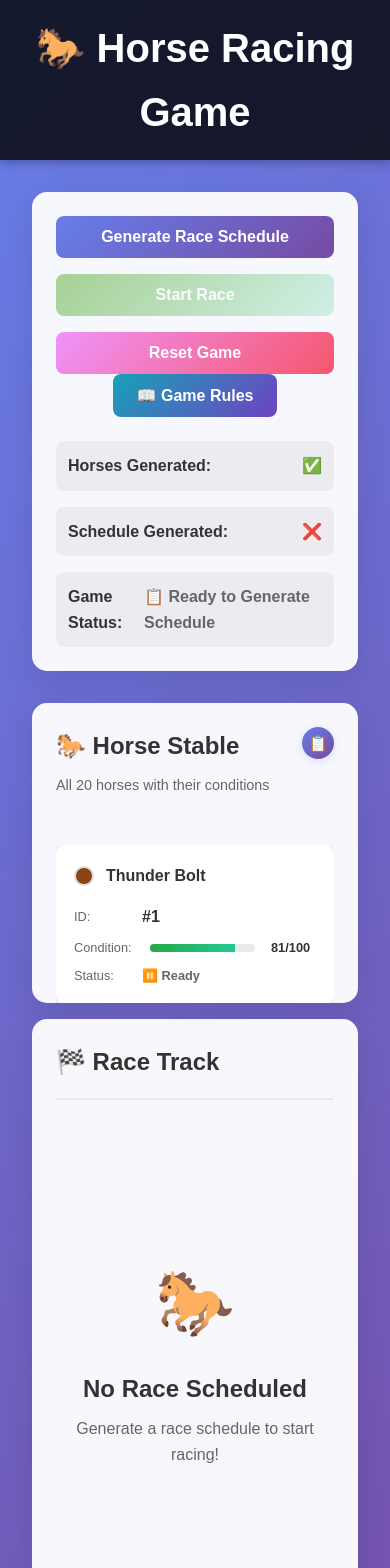
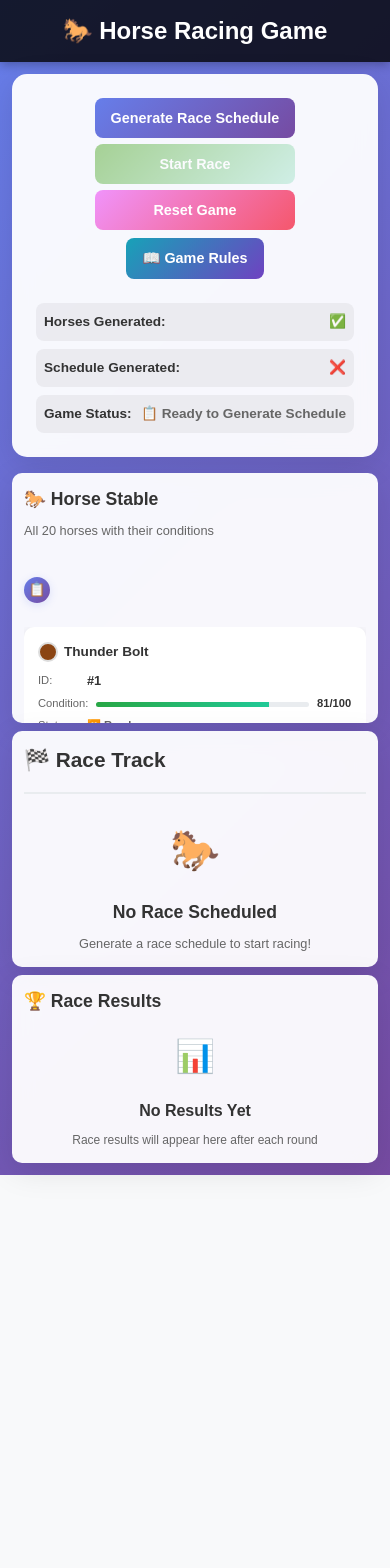
Before and after one commit to danylo-morhun/horse-racing, a Vue app: page / in a window 390 px wide. Shown: the top 1568 px of the page. After the commit the page ends 1175 px from the top, so only its background shows below. Built offline with nearby package versions, Linux system fonts and the light colour scheme.

Commit message:
feat: significantly improve mobile responsiveness and UI for smartphones

```diff
--- a/src/App.vue
+++ b/src/App.vue
@@ -105,6 +105,7 @@ export default {
   min-height: 600px;
 }
 
+/* Tablet and smaller desktop */
 @media (max-width: 1200px) {
   .game-content {
     grid-template-columns: 1fr;
@@ -116,4 +117,61 @@ export default {
     max-height: 300px;
   }
 }
+
+/* Mobile devices */
+@media (max-width: 768px) {
+  .app-header {
+    padding: 0.75rem;
+  }
+
+  .app-header h1 {
+    font-size: 1.8rem;
+  }
+
+  .app-main {
+    padding: 1rem;
+  }
+
+  .game-content {
+    grid-template-columns: 1fr;
+    gap: 0.75rem;
+    margin-top: 1rem;
+  }
+
+  .left-panel,
+  .right-panel,
+  .center-panel {
+    padding: 1rem;
+    border-radius: 12px;
+    max-height: none;
+    min-height: auto;
+  }
+
+  .left-panel,
+  .right-panel {
+    max-height: 250px;
+  }
+}
+
+/* Small mobile devices */
+@media (max-width: 480px) {
+  .app-header h1 {
+    font-size: 1.5rem;
+  }
+
+  .app-main {
+    padding: 0.75rem;
+  }
+
+  .game-content {
+    gap: 0.5rem;
+  }
+
+  .left-panel,
+  .right-panel,
+  .center-panel {
+    padding: 0.75rem;
+    border-radius: 10px;
+  }
+}
 </style>
--- a/src/components/Controls.vue
+++ b/src/components/Controls.vue
@@ -280,14 +280,71 @@ export default {
 @media (max-width: 768px) {
   .control-buttons {
     flex-direction: column;
+    gap: 0.75rem;
+  }
+
+  .left-buttons {
+    flex-direction: column;
+    gap: 0.5rem;
+  }
+
+  .right-buttons {
+    justify-content: center;
   }
 
   .btn {
     width: 100%;
+    padding: 0.875rem 1.25rem;
+    font-size: 0.95rem;
+    min-width: auto;
   }
 
   .game-status {
     grid-template-columns: 1fr;
+    gap: 0.75rem;
+  }
+
+  .status-item {
+    padding: 0.625rem;
+  }
+
+  .status-label {
+    font-size: 0.9rem;
+  }
+
+  .status-value {
+    font-size: 0.9rem;
+  }
+}
+
+@media (max-width: 480px) {
+  .control-buttons {
+    gap: 0.5rem;
+  }
+
+  .left-buttons {
+    gap: 0.375rem;
+  }
+
+  .btn {
+    padding: 0.75rem 1rem;
+    font-size: 0.9rem;
+  }
+
+  .game-status {
+    gap: 0.5rem;
+  }
+
+  .status-item {
+    padding: 0.5rem;
+  }
+
+  .status-label {
+    font-size: 0.85rem;
+  }
+
+  .status-value {
+    font-size: 0.85rem;
   }
 }
 </style>
--- a/src/components/HorseList.vue
+++ b/src/components/HorseList.vue
@@ -315,4 +315,139 @@ export default {
 .horses-grid::-webkit-scrollbar-thumb:hover {
   background: #a8a8a8;
 }
+
+@media (max-width: 768px) {
+  .horse-list-header {
+    flex-direction: column;
+    gap: 0.75rem;
+    align-items: flex-start;
+  }
+
+  .horse-list-header h2 {
+    font-size: 1.3rem;
+  }
+
+  .horse-list-header .subtitle {
+    font-size: 0.85rem;
+  }
+
+  .icon-button {
+    width: 28px;
+    height: 28px;
+    font-size: 0.9rem;
+  }
+
+  .horses-grid {
+    grid-template-columns: 1fr;
+    gap: 0.75rem;
+  }
+
+  .horse-card {
+    padding: 0.875rem;
+  }
+
+  .horse-header {
+    gap: 0.5rem;
+    margin-bottom: 0.75rem;
+  }
+
+  .horse-name {
+    font-size: 0.9rem;
+  }
+
+  .horse-details {
+    gap: 0.375rem;
+  }
+
+  .detail-item {
+    gap: 0.375rem;
+  }
+
+  .label {
+    font-size: 0.75rem;
+    min-width: 50px;
+  }
+
+  .value {
+    font-size: 0.85rem;
+  }
+
+  .condition-bar {
+    height: 6px;
+    margin: 0 0.375rem;
+  }
+
+  .condition-value {
+    font-size: 0.75rem;
+    min-width: 40px;
+  }
+
+  .status {
+    font-size: 0.75rem;
+  }
+}
+
+@media (max-width: 480px) {
+  .horse-list-header h2 {
+    font-size: 1.1rem;
+  }
+
+  .horse-list-header .subtitle {
+    font-size: 0.8rem;
+  }
+
+  .icon-button {
+    width: 26px;
+    height: 26px;
+    font-size: 0.85rem;
+  }
+
+  .horses-grid {
+    gap: 0.5rem;
+  }
+
+  .horse-card {
+    padding: 0.75rem;
+  }
+
+  .horse-header {
+    gap: 0.375rem;
+    margin-bottom: 0.5rem;
+  }
+
+  .horse-name {
+    font-size: 0.85rem;
+  }
+
+  .horse-details {
+    gap: 0.25rem;
+  }
+
+  .detail-item {
+    gap: 0.25rem;
+  }
+
+  .label {
+    font-size: 0.7rem;
+    min-width: 45px;
+  }
+
+  .value {
+    font-size: 0.8rem;
+  }
+
+  .condition-bar {
+    height: 5px;
+    margin: 0 0.25rem;
+  }
+
+  .condition-value {
+    font-size: 0.7rem;
+    min-width: 35px;
+  }
+
+  .status {
+    font-size: 0.7rem;
+  }
+}
 </style>
--- a/src/components/RaceTrack.vue
+++ b/src/components/RaceTrack.vue
@@ -475,4 +475,225 @@ export default {
   background: white;
   color: #28a745;
 }
+
+@media (max-width: 768px) {
+  .race-header {
+    flex-direction: column;
+    gap: 0.75rem;
+    align-items: flex-start;
+  }
+
+  .race-info {
+    gap: 0.5rem;
+  }
+
+  .round-info,
+  .distance-info {
+    padding: 0.375rem 0.75rem;
+    font-size: 0.8rem;
+  }
+
+  .empty-icon,
+  .ready-icon,
+  .waiting-icon {
+    font-size: 3rem;
+  }
+
+  .empty-state h3,
+  .ready-state h3,
+  .waiting-state h3 {
+    font-size: 1.3rem;
+  }
+
+  .empty-state p,
+  .ready-state p,
+  .waiting-state p {
+    font-size: 0.9rem;
+  }
+
+  .race-controls {
+    gap: 0.5rem;
+  }
+
+  .action-btn {
+    padding: 0.625rem 1rem;
+    font-size: 0.85rem;
+  }
+
+  .track-container {
+    padding: 0.75rem;
+  }
+
+  .horse-lane {
+    margin-bottom: 0.75rem;
+    height: 35px;
+  }
+
+  .lane-number {
+    width: 25px;
+    height: 25px;
+    font-size: 0.7rem;
+    margin-right: 0.75rem;
+  }
+
+  .horse-sprite {
+    width: 35px;
+    height: 35px;
+    font-size: 1.3rem;
+  }
+
+  .horse-info {
+    left: 40px;
+  }
+
+  .horse-name {
+    font-size: 0.75rem;
+  }
+
+  .horse-position {
+    font-size: 0.65rem;
+  }
+
+  .race-progress {
+    padding: 0.75rem;
+    gap: 0.75rem;
+  }
+
+  .progress-text {
+    font-size: 0.8rem;
+    min-width: 70px;
+  }
+
+  .game-complete {
+    padding: 1.5rem;
+  }
+
+  .complete-icon {
+    font-size: 3rem;
+  }
+
+  .game-complete h3 {
+    font-size: 1.5rem;
+  }
+
+  .game-complete p {
+    font-size: 1rem;
+  }
+
+  .game-complete-buttons {
+    gap: 0.75rem;
+  }
+
+  .results-btn,
+  .reset-btn {
+    padding: 0.625rem 1.25rem;
+    font-size: 0.9rem;
+  }
+}
+
+@media (max-width: 480px) {
+  .race-header h2 {
+    font-size: 1.3rem;
+  }
+
+  .round-info,
+  .distance-info {
+    padding: 0.25rem 0.5rem;
+    font-size: 0.75rem;
+  }
+
+  .empty-icon,
+  .ready-icon,
+  .waiting-icon {
+    font-size: 2.5rem;
+  }
+
+  .empty-state h3,
+  .ready-state h3,
+  .waiting-state h3 {
+    font-size: 1.1rem;
+  }
+
+  .empty-state p,
+  .ready-state p,
+  .waiting-state p {
+    font-size: 0.8rem;
+  }
+
+  .action-btn {
+    padding: 0.5rem 0.875rem;
+    font-size: 0.8rem;
+  }
+
+  .track-container {
+    padding: 0.5rem;
+  }
+
+  .horse-lane {
+    margin-bottom: 0.5rem;
+    height: 30px;
+  }
+
+  .lane-number {
+    width: 22px;
+    height: 22px;
+    font-size: 0.65rem;
+    margin-right: 0.5rem;
+  }
+
+  .horse-sprite {
+    width: 30px;
+    height: 30px;
+    font-size: 1.1rem;
+  }
+
+  .horse-info {
+    left: 35px;
+  }
+
+  .horse-name {
+    font-size: 0.7rem;
+  }
+
+  .horse-position {
+    font-size: 0.6rem;
+  }
+
+  .race-progress {
+    padding: 0.5rem;
+    gap: 0.5rem;
+  }
+
+  .progress-text {
+    font-size: 0.75rem;
+    min-width: 60px;
+  }
+
+  .game-complete {
+    padding: 1rem;
+  }
+
+  .complete-icon {
+    font-size: 2.5rem;
+  }
+
+  .game-complete h3 {
+    font-size: 1.3rem;
+  }
+
+  .game-complete p {
+    font-size: 0.9rem;
+  }
+
+  .game-complete-buttons {
+    gap: 0.5rem;
+    flex-direction: column;
+  }
+
+  .results-btn,
+  .reset-btn {
+    padding: 0.5rem 1rem;
+    font-size: 0.85rem;
+  }
+}
 </style>
--- a/src/components/Results.vue
+++ b/src/components/Results.vue
@@ -301,4 +301,139 @@ export default {
 .results-list::-webkit-scrollbar-thumb:hover {
   background: #a8a8a8;
 }
+
+@media (max-width: 768px) {
+  .results-header {
+    flex-direction: column;
+    gap: 0.75rem;
+    align-items: flex-start;
+  }
+
+  .results h2 {
+    font-size: 1.3rem;
+    margin: 0;
+  }
+
+  .icon-button {
+    width: 28px;
+    height: 28px;
+    font-size: 0.9rem;
+  }
+
+  .no-results-icon {
+    font-size: 2.5rem;
+  }
+
+  .no-results h3 {
+    font-size: 1.1rem;
+  }
+
+  .no-results p {
+    font-size: 0.8rem;
+  }
+
+  .results-container {
+    gap: 1rem;
+  }
+
+  .result-card {
+    padding: 1rem;
+  }
+
+  .result-header {
+    margin-bottom: 0.75rem;
+  }
+
+  .result-header h3 {
+    font-size: 1.1rem;
+  }
+
+  .distance {
+    padding: 0.2rem 0.6rem;
+    font-size: 0.75rem;
+  }
+
+  .winner-card {
+    padding: 0.625rem 1rem;
+    min-width: 180px;
+    gap: 0.5rem;
+  }
+
+  .winner-name {
+    font-size: 0.9rem;
+  }
+
+  .winner-time {
+    font-size: 0.75rem;
+  }
+
+  .horse-color {
+    width: 18px;
+    height: 18px;
+  }
+}
+
+@media (max-width: 480px) {
+  .results h2 {
+    font-size: 1.1rem;
+  }
+
+  .icon-button {
+    width: 26px;
+    height: 26px;
+    font-size: 0.85rem;
+  }
+
+  .no-results-icon {
+    font-size: 2rem;
+  }
+
+  .no-results h3 {
+    font-size: 1rem;
+  }
+
+  .no-results p {
+    font-size: 0.75rem;
+  }
+
+  .results-container {
+    gap: 0.75rem;
+  }
+
+  .result-card {
+    padding: 0.75rem;
+  }
+
+  .result-header {
+    margin-bottom: 0.5rem;
+  }
+
+  .result-header h3 {
+    font-size: 1rem;
+  }
+
+  .distance {
+    padding: 0.15rem 0.5rem;
+    font-size: 0.7rem;
+  }
+
+  .winner-card {
+    padding: 0.5rem 0.875rem;
+    min-width: 160px;
+    gap: 0.375rem;
+  }
+
+  .winner-name {
+    font-size: 0.85rem;
+  }
+
+  .winner-time {
+    font-size: 0.7rem;
+  }
+
+  .horse-color {
+    width: 16px;
+    height: 16px;
+  }
+}
 </style>
```
